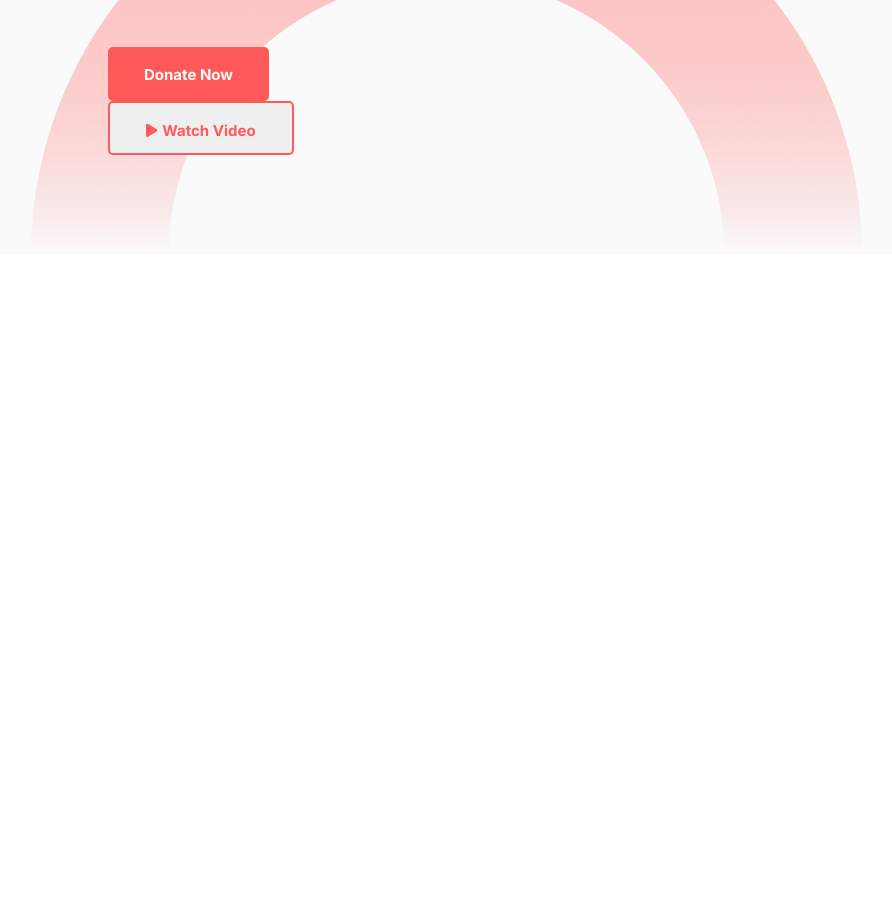
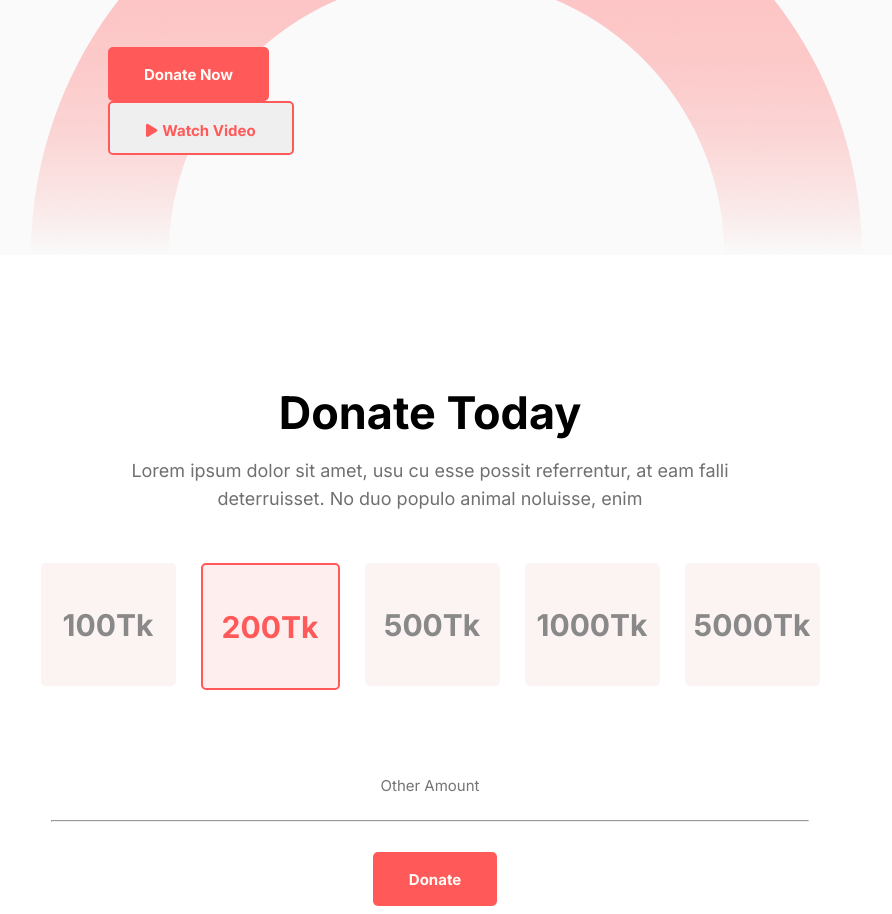
Before and after one commit to mehu-hub/project-2, a plain HTML site: page index.html in a window 1280 px wide. Shown: the part 1036-1950 px from the top of the page, without its empty margins (210-1102 px from the left). Before the commit the page ends 1299 px from the top, so only its background shows below. Drawn offline with Linux system fonts and the light colour scheme.

Commit message:
added section 2

```diff
--- a/index.html
+++ b/index.html
@@ -4,7 +4,7 @@
 <head>
     <meta charset="UTF-8">
     <meta name="viewport" content="width=device-width, initial-scale=1.0">
-    <title>Document</title>
+    <title>Donate Webpage</title>
     <link rel="stylesheet" href="style.css">
     <!-- Font  -->
     <link rel="preconnect" href="https://fonts.googleapis.com">
@@ -34,6 +34,38 @@
         </div>
     </header>
     <main>
+        <div class="donate-today-title">
+            <h2 class="donate-title">Donate Today</h2>
+            <p class="donate-slogan">Lorem ipsum dolor sit amet, usu cu esse possit referrentur, at eam falli <br>
+                deterruisset. No duo populo
+                animal noluisse, enim</p>
+        </div>
+        <section class="donate-today">
+            <div class="donate-box">
+                <div class="amount-box">
+                    <p>100Tk</p>
+                </div>
+                <div class="amount-box select-box">
+                    <p>200Tk</p>
+                </div>
+                <div class="amount-box">
+                    <p>500Tk</p>
+                </div>
+                <div class="amount-box">
+                    <p>1000Tk</p>
+                </div>
+                <div class="amount-box">
+                    <p>5000Tk</p>
+                </div>
+            </div>
+            <div class="other-amount">
+                <input type="text" placeholder="Other Amount">
+            </div>
+            <hr>
+        </section>
+        <div class="donate-btn">
+            <button class="btn-primary">Donate</button>
+        </div>
 
     </main>
     <footer>
--- a/style.css
+++ b/style.css
@@ -1,7 +1,9 @@
 * {
     font-family: 'Inter', sans-serif;
 }
-.header-section{
+
+/* Header Section Style */
+.header-section {
     background: #FAFAFA;
 }
 
@@ -14,20 +16,24 @@
     align-items: center;
 }
 
-.head-title{
+.head-title {
     line-height: 22px;
 }
+
 .banner-title {
     line-height: 80px;
     font-size: 65px;
 }
-.header-img{
+
+.header-img {
     margin-left: 100px;
     margin-bottom: -95px;
 }
-.banner-info{
+
+.banner-info {
     padding: 100px;
 }
+
 .banner-sub-title {
     font-weight: 600;
     font-size: 45px;
@@ -38,9 +44,11 @@
     color: rgb(160, 159, 159);
     margin-bottom: 30px;
 }
-.btn{
+
+.btn {
     margin-top: 50px;
 }
+
 .btn-primary {
     margin-left: 10px;
     background-color: #FF5959;
@@ -53,7 +61,8 @@
     font-weight: bold;
     cursor: pointer;
 }
-.btn-watch{
+
+.btn-watch {
     margin-left: 10px;
     font-size: 15px;
     height: 54px;
@@ -64,6 +73,84 @@
     font-weight: bold;
     cursor: pointer;
 }
-.fa-solid{
+
+.fa-solid {
     margin-right: 5px;
 }
+
+/* Donate today section title */
+.donate-today-title {
+    text-align: center;
+    margin-top: 130px;
+}
+
+.donate-title {
+    font-size: 45px;
+}
+
+.donate-slogan {
+    font-size: 18px;
+    text-align: center;
+    color: #707070;
+    line-height: 28px;
+    margin-top: -20px;
+}
+
+/* Donate Today Section */
+.donate-today {
+    margin-top: 50px;
+}
+
+.donate-box {
+    display: flex;
+    gap: 25px;
+    justify-content: center;
+}
+
+.amount-box {
+    display: flex;
+    justify-content: center;
+    align-items: center;
+    width: 135px;
+    height: 123px;
+    border-radius: 5px;
+    background: #fcf3f3;
+    text-align: center;
+}
+
+.amount-box p {
+    color: #8a8989;
+    font-size: 30px;
+    font-weight: bold;
+    text-align: center;
+}
+
+.select-box {
+    border-radius: 5px;
+    border: 2px solid #FF5959;
+    background: #FEE;
+
+}
+.select-box p{
+    color: #FF5959;
+}
+.other-amount{
+    text-align: center;
+    margin-top: 60px;
+}
+.other-amount input{
+    border: none;
+    height: 50px;
+    padding: 10px;
+    font-size: 15px;
+    outline: none;
+    text-align: center;
+}
+hr{
+    margin: 0 20%;
+}
+.donate-btn{
+    margin-top: 30px;
+    text-align: center;
+
+}
```
